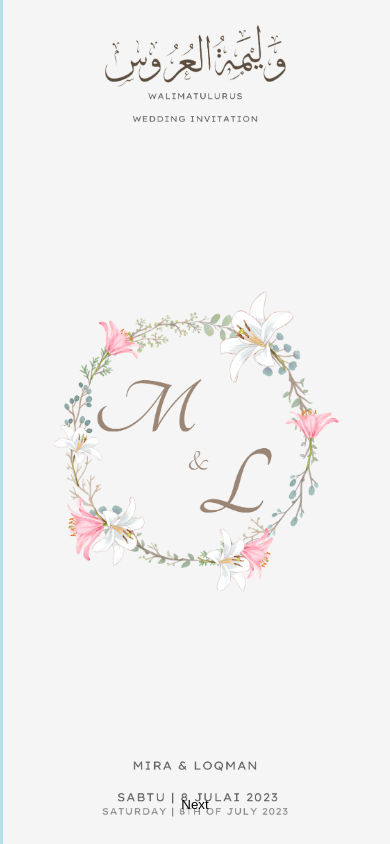
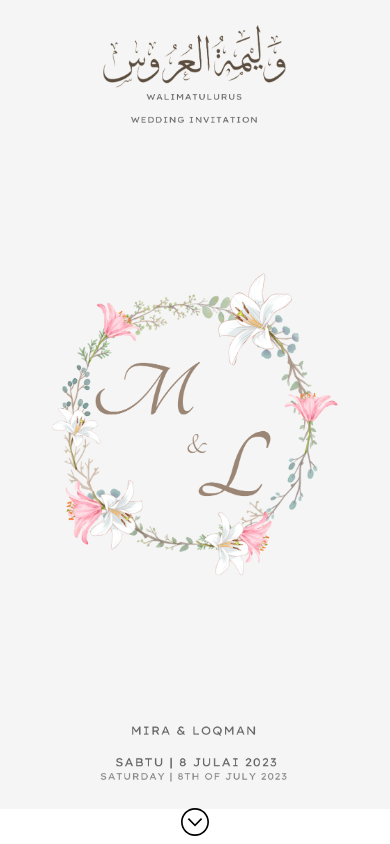
Before and after one commit to akkeyron/kahuin, a React (Create React App) app: page / in a window 390 px wide. Built offline with nearby package versions, Linux system fonts and the light colour scheme.

Commit message:
Fixed the page looks

```diff
--- a/src/App.css
+++ b/src/App.css
@@ -2,6 +2,9 @@
   display: flex;
   flex-direction: column;
   align-items: center;
+  height: -webkit-fill-available;
+  background: red;
+  justify-content: center;
 }
 
 #book {
@@ -9,6 +12,7 @@
   /* height: 100vh; */
   width: 35vw;
   transition: transform 1s;
+  height: 100%;
 }
 
 .paper {
@@ -22,6 +26,7 @@
 
 .front {
   background-color: #f5f5f5;
+  display: block;
   position: absolute;
   width: 100%;
   height: 100%;
@@ -36,10 +41,7 @@
   z-index: 100;
   /* -webkit-backface-visibility: hidden; */
   backface-visibility: hidden;
-  border-left: 3px solid powderblue;
 }
-
-
 
 /* Paper flip effect */
 .flipped .front {
@@ -58,40 +60,31 @@
   z-index: 100;
   bottom: 0;
   gap: 6rem;
-  margin-bottom: 2rem;
 }
 
 
 /* Controller Buttons */
-button {
-  border: none;
+.nav-btn {
   background-color: transparent;
   cursor: pointer;
   width: max-content;
-  height: max-content;
   transition: transform 0.5s;
 }
 
-button:focus {
-  outline: none;
-}
 
-button:hover i {
+.nav-btn:hover {
   color: #636363;
-}
-
-i {
-  font-size: 50px;
-  color: gray;
 }
 
 /* responsive */
 @media screen and (max-width: 1024px) {
+  #book {
+    width: 100vw;
+  }
 }
 
 @media screen and (max-width: 600px) {
   #book {
     width: 100vw;
-    transition: transform 1s;
   }
 }
--- a/src/App.js
+++ b/src/App.js
@@ -1,5 +1,4 @@
 import React, { useState, useRef, useEffect } from 'react';
-import { useMediaQuery } from 'react-responsive';
 import './App.css';
 import Header from './components/Header/Header';
 import Footer from './components/Footer/Footer';
@@ -7,6 +6,9 @@ import Invite from './components/Invite/Invite';
 import Rsvp from './components/Rsvp/Rsvp';
 import Guestbook from './components/Guestbook/Guestbook';
 import Map from './components/Map/Map';
+
+// nav icons
+import { TfiArrowCircleDown, TfiArrowCircleUp } from 'react-icons/tfi'
 
 const pages = [
   { id: 1, component: <><div className='front'><Header /></div></> },
@@ -30,7 +32,7 @@ const App = () => {
 
   useEffect(() => {
     const calculateHeight = () => {
-      setHeight(window.innerHeight);
+      setHeight(window.innerHeight - 35);
     };
     calculateHeight();
     window.addEventListener("resize", calculateHeight);
@@ -58,9 +60,8 @@ const App = () => {
   }
 
   return (
-    <React.Fragment>
-      <div className='kad-kahwin' >
-        <div ref={bookRef} id="book" style={{ height: height }}>
+    <div className='kad-kahwin' style={{ height: height }}>
+      <div ref={bookRef} id="book" >
 
         {pages.map((page, idx) => (
           <div key={page.id} id={`p${page.id}`} className="paper" ref={(el) => (paperRef.current[idx] = el)}>
@@ -69,13 +70,10 @@ const App = () => {
         ))}
       </div>
       <div className='nav-button'>
-          {currentPage === 1 ? "" : <button type='button' ref={prevBtnRef} id="prev-btn" onClick={handlePrev}>Prev</button>}
-          {currentPage === maxLocation ? "" : <button type='button' ref={nextBtnRef} id="next-btn" onClick={handleNext}>Next</button>}
+        {currentPage === 1 ? "" : <div ref={prevBtnRef} className="nav-btn" onClick={handlePrev}><TfiArrowCircleUp size={28} /></div>}
+        {currentPage === maxLocation ? "" : <div ref={nextBtnRef} className="nav-btn" onClick={handleNext}><TfiArrowCircleDown size={28} /></div>}
       </div>
-
-
     </div>
-    </React.Fragment >
   )
 }
 
--- a/src/index.css
+++ b/src/index.css
@@ -38,8 +38,9 @@ html {
 body {
   margin: 0 auto;
   display: flex;
-  /* min-height: -webkit-fill-available; */
-  height: 100vh;
+  height: -webkit-fill-available;
+  height: -moz-available;
+  height: 100%;
   flex-direction: column;
   justify-content: center;
   align-items: center;
```
Lines whose indentation alone changed are shown as unchanged.
